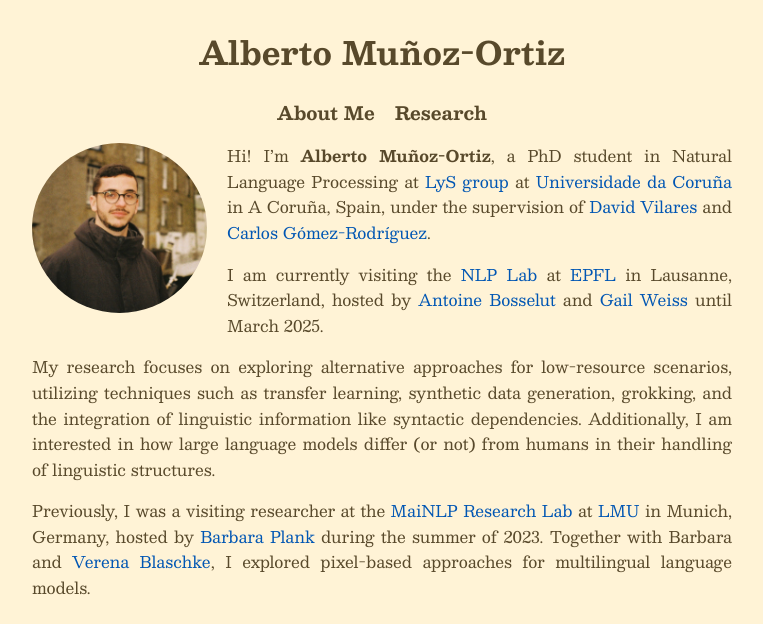
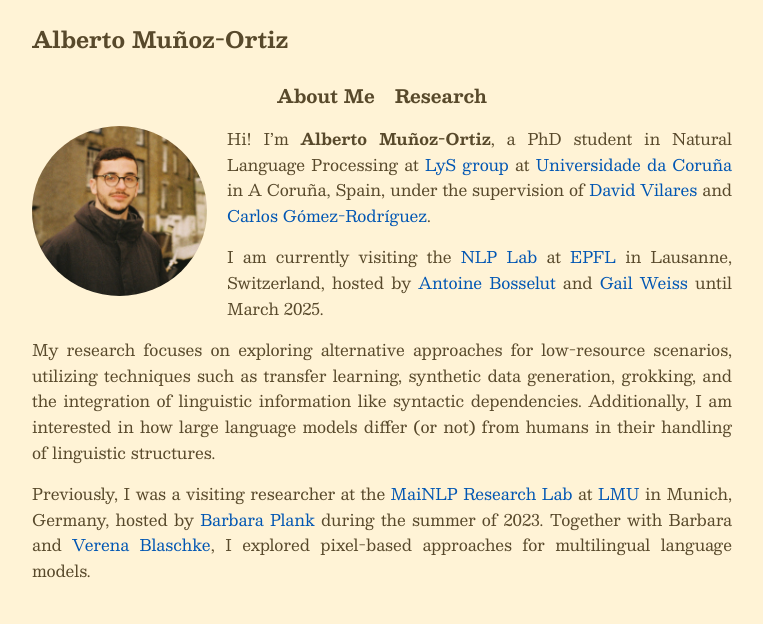
Before and after one commit to amunozo/amunozo.github.io, a Jekyll site: the page built from index.md, in a window 1280 px wide. Shown: the top 624 px of the page, without its empty margins (258-1021 px from the left). Built offline with Jekyll 4.4.1, drawn with Linux system fonts in a browser that asks for light colours; grey boxes are pictures that could not be loaded.

```diff
--- a/_includes/header.html
+++ b/_includes/header.html
@@ -1,5 +1,5 @@
 <nav>
-  <h2>Alberto Muñoz-Ortiz</h2>
+  <h3>Alberto Muñoz-Ortiz</h3>
 
   <ul>
     {% for item in site.data.navigation.main %}
```
